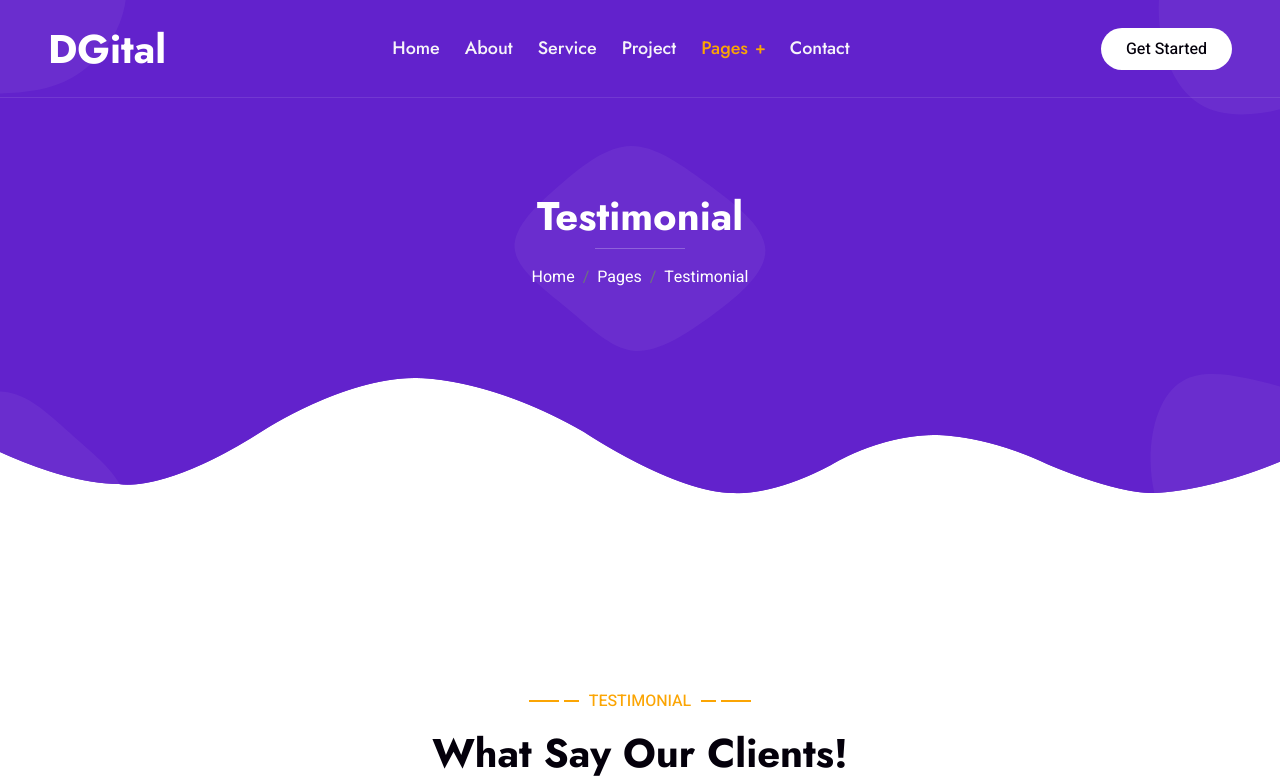
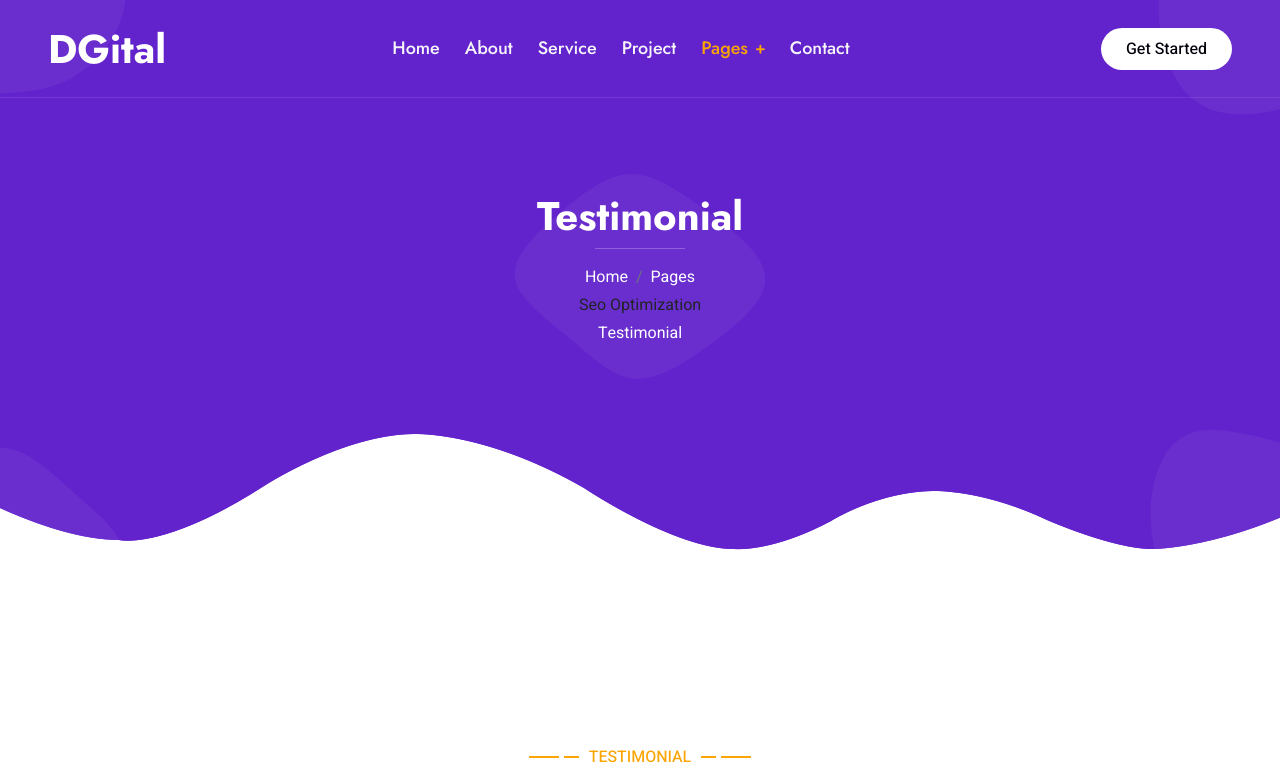
Before and after one commit to jjabez92-byte/Jabez-Joshua, a plain HTML site: page testimonial.html in a window 1280 px wide. Shown: the top 782 px of the page. Drawn offline with nearby package versions, Linux system fonts and the light colour scheme; files whose address does not match are found by name.

Commit message:
Update testimonial.html

```diff
--- a/testimonial.html
+++ b/testimonial.html
@@ -112,6 +112,7 @@
                                 <ol class="breadcrumb justify-content-center">
                                     <li class="breadcrumb-item"><a class="text-white" href="#">Home</a></li>
                                     <li class="breadcrumb-item"><a class="text-white" href="#">Pages</a></li>
+									<a href="seooptimization.html" class="dropdown-item">Seo Optimization</a>
                                     <li class="breadcrumb-item text-white active" aria-current="page">Testimonial</li>
                                 </ol>
                             </nav>
```
